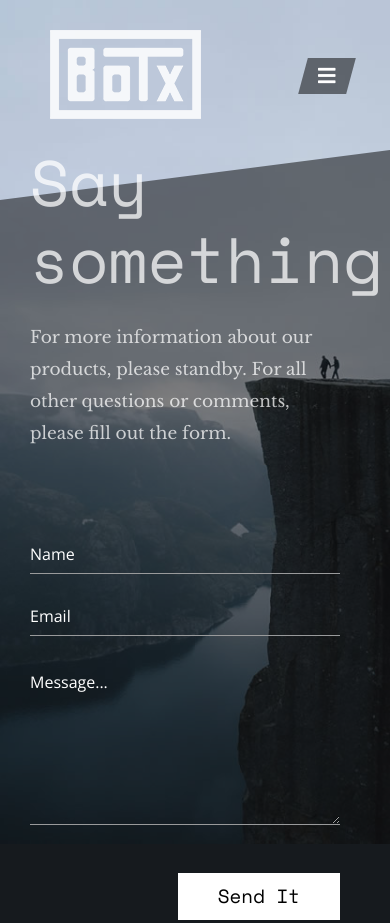
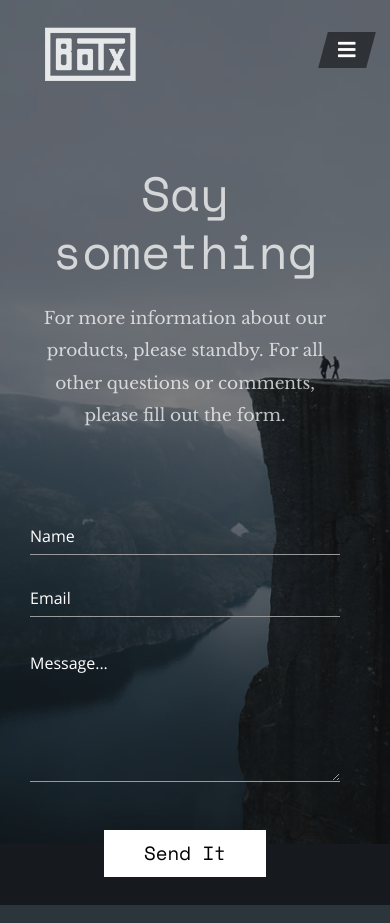
Before and after one commit to haribotx/web, a plain HTML site: page contact.html in a window 390 px wide. Shown: the top 923 px of the page. Drawn offline with nearby package versions, Linux system fonts and the light colour scheme.

Commit message:
made changes for mobile responsivness

```diff
--- a/contact.html
+++ b/contact.html
@@ -23,7 +23,7 @@ https://templatemo.com/tm-550-diagoona
 <body>
     <div class="tm-container">
         <div>
-            <div class="tm-row pt-4">
+            <div class="tm-row pt-4"  id='tm-site-header'>
                 <div class="tm-col-left">
                     <div class="tm-site-header media">
                         <div class="media-body">
@@ -34,7 +34,7 @@ https://templatemo.com/tm-550-diagoona
                         </div>
                     </div>
                 </div>
-                <div class="tm-col-right">
+                <div class="tm-col-right" id="tm-main-div" >
                     <nav class="navbar navbar-expand-lg" id="tm-main-nav">
                         <button class="navbar-toggler toggler-example mr-0 ml-auto" type="button"
                             data-toggle="collapse" data-target="#navbar-nav"
@@ -78,7 +78,7 @@ https://templatemo.com/tm-550-diagoona
                                 <input type="email" name="email" class="form-control" placeholder="Email" required="" />
                             </div>
                             <div class="form-group mb-5">
-                                <textarea rows="6" name="message" class="form-control" placeholder="Message..." required=""></textarea>
+                                <textarea rows="5" name="message" class="form-control" placeholder="Message..." required=""></textarea>
                             </div>
                             <div class="text-right">
                                 <button type="submit" class="btn btn-big btn-primary">Send It</button>
--- a/css/templatemo-diagoona.css
+++ b/css/templatemo-diagoona.css
@@ -345,17 +345,49 @@ textarea {
 }
 
 @media (max-width: 460px) {
-    .tm-logo { margin-right: 15px; }
+    .tm-logo {
+        margin-right: 15px;
+        position: static;
+        height: 60px;
+        width: 150px;
+    }
+    #tm-site-header{
+        flex-direction: row;
+    }
+    .tm-content {
+        display: flex;
+        flex-direction: column;
+        justify-content: center;
+    }
+    .tm-content  > * { text-align: center; }
+    #tm-main-nav {
+        position:static;
+        margin-right:20px;
+    }
+    #tm-main-div{
+        padding:0;
+    }
+    .tm-content-title{ font-size: 3rem; }
+    .tm-col-left { padding:0; }
     .tm-sitename { font-size: 1.8rem; }
     .tm-slogon { font-size: 0.8rem; }
+    .tm-bg-left{ display:none }
+    .media{flex-direction: column; align-items:center;}
+    .media i { margin-right: 0!important; }
+    #contact-form{
+        display: flex;
+        flex-direction: column;
+    }
+    #contact-form .text-right{ align-self: center; }
 }
 
 @media (max-width: 450px), (min-width: 768px) and (max-width: 830px), (min-width: 992px) and (max-width: 1040px) {
     .tm-service-media { flex-direction: column; }
-    .tm-service-media-img-l { flex-direction: column-reverse; }
+    .tm-service-media-img-l { flex-direction: column-reverse; align-items:center;}
     .tm-service-text { margin-top: 20px; }
+    .tm-service-text > * { text-align: center; }
     .tm-service-img { margin-right: 0; }
-    .tm-service-img-r { margin-left: 0; }
+    .tm-service-img-r { margin-left:0;margin-right:0; margin-top:0; }
 }
 apostrophe2 {
     display: block;
--- a/js/templatemo-script.js
+++ b/js/templatemo-script.js
@@ -18,7 +18,7 @@ const setBgOverlay = () => {
     const bgHeight = $('body').height();
     const tmBgLeft = $('.tm-bg-left');
 
-    $('.tm-bg').height(bgHeight);
+    // $('.tm-bg').height(bgHeight);
 
     if(windowWidth > 768) {
         tmBgLeft.css('border-left', `0`)
```
Also changed, not shown: about.html (+2 -2 lines), index.html (+2 -2 lines), services.html (+2 -2 lines).
